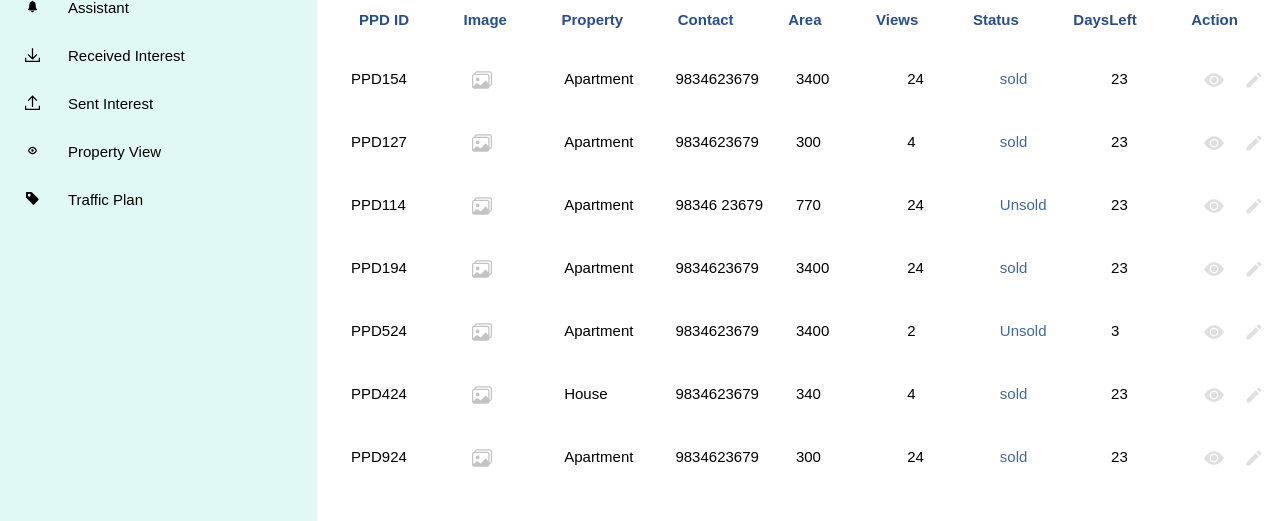
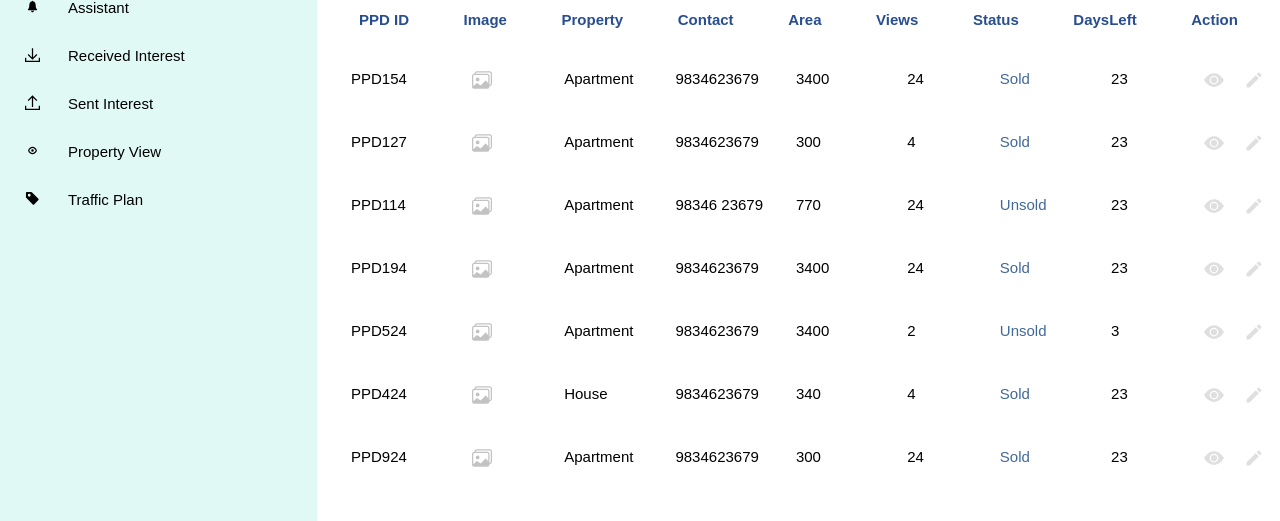
Before and after one commit to ChavvaNarayana/Real_Estate_Client, a React (Create React App) app: page / in a window 1280 px wide. Shown: the part 152-673 px from the top of the page. Built offline with nearby package versions, Linux system fonts and the light colour scheme; sample sign-in values are in the browser's storage.

Commit message:
built logic on showing index page only on logging in

```diff
--- a/src/components/IndexPage.jsx
+++ b/src/components/IndexPage.jsx
@@ -1,10 +1,11 @@
-import React, { useState } from 'react'
+import React, { useEffect, useState } from 'react'
 import Header from './Header'
 import Search from './Search'
 import './Index.css'
 import Menubar from './Dashboard/menubar'
 import Properties from './Properties'
-import { Navigate } from "react-router-dom";
+import { Navigate, useNavigate } from "react-router-dom";
+import axios from 'axios'
 function IndexPage() {
   let data = [
     {
@@ -13,7 +14,7 @@ function IndexPage() {
       mobile: '9834623679',
       area: 3400,
       views: 24,
-      status: 'sold',
+      status: 'Sold',
       daysleft: 23,
     },
     {
@@ -22,7 +23,7 @@ function IndexPage() {
       mobile: '9834623679',
       area: 300,
       views: 4,
-      status: 'sold',
+      status: 'Sold',
       daysleft: 23,
     },
     {
@@ -40,7 +41,7 @@ function IndexPage() {
       mobile: '9834623679',
       area: 3400,
       views: 24,
-      status: 'sold',
+      status: 'Sold',
       daysleft: 23,
     },
     {
@@ -58,7 +59,7 @@ function IndexPage() {
       mobile: '9834623679',
       area: 340,
       views: 4,
-      status: 'sold',
+      status: 'Sold',
       daysleft: 23,
     },
     {
@@ -67,7 +68,7 @@ function IndexPage() {
       mobile: '9834623679',
       area: 300,
       views: 24,
-      status: 'sold',
+      status: 'Sold',
       daysleft: 23,
     },
     {
@@ -76,7 +77,7 @@ function IndexPage() {
       mobile: '9834623679',
       area: 3400,
       views: 24,
-      status: 'sold',
+      status: 'Sold',
       daysleft: 23,
     },
     {
@@ -85,7 +86,7 @@ function IndexPage() {
       mobile: '9834623679',
       area: 300,
       views: 4,
-      status: 'sold',
+      status: 'Sold',
       daysleft: 23,
     },
     {
@@ -103,7 +104,7 @@ function IndexPage() {
       mobile: '9834623679',
       area: 3400,
       views: 24,
-      status: 'sold',
+      status: 'Sold',
       daysleft: 23,
     },
     {
@@ -121,7 +122,7 @@ function IndexPage() {
       mobile: '9834623679',
       area: 340,
       views: 4,
-      status: 'sold',
+      status: 'Sold',
       daysleft: 23,
     },
     {
@@ -130,22 +131,39 @@ function IndexPage() {
       mobile: '9834623679',
       area: 300,
       views: 24,
-      status: 'sold',
+      status: 'Sold',
       daysleft: 23,
     },
   ]
-
+  let [dat, setDat] = useState([])
   let [ppdId, setPPId] = useState('');
   let token = localStorage.getItem("token");
+  const apiUrl = 'http://localhost:5000'
+  useEffect(() => {
+    const getData = async () => {
+      await axios({
+        url: apiUrl,
+        headers: {
+          'Accept': 'application/json',
+          'Content-Type': 'application/json',
+          "email": localStorage.getItem('email')
+        }
+      }).then((res) => setDat(res.data.properties)).catch(err=> console.log(err))
+    }
+    getData()
+  }, [])
+  console.log(dat)
   return (
+
     <>{ token ? <div className="container flex flex-row">
       <div className="side"><Menubar /></div>
       <div className="main flex-1">
-        <Header />
+        <Header username={localStorage.getItem('username')} userId = {localStorage.getItem('userId')} />
         <Search setId={ setPPId } ppdId={ ppdId } />
         <Properties data={ data } ppdId={ ppdId } />
       </div>
-    </div> : <Navigate to="/login"/>}
+    </div> : <Navigate to='/login'/>}
+
 
     </>
   )
```
